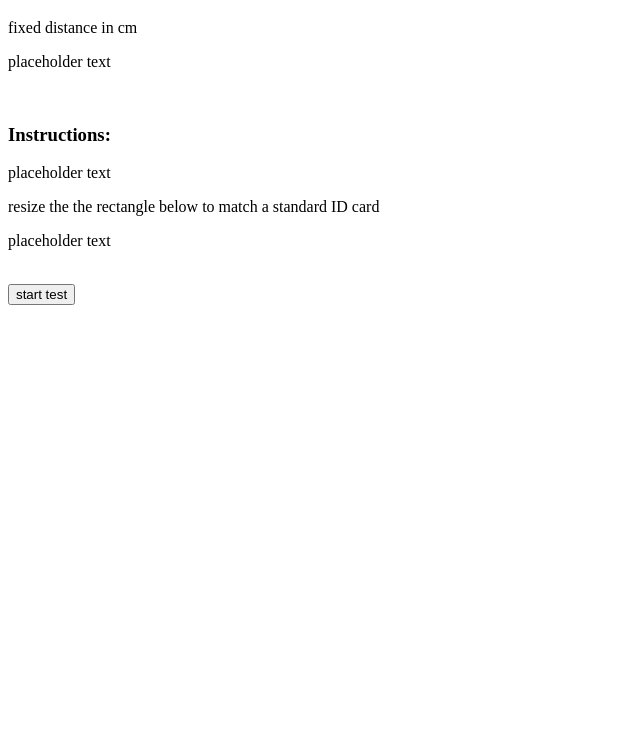
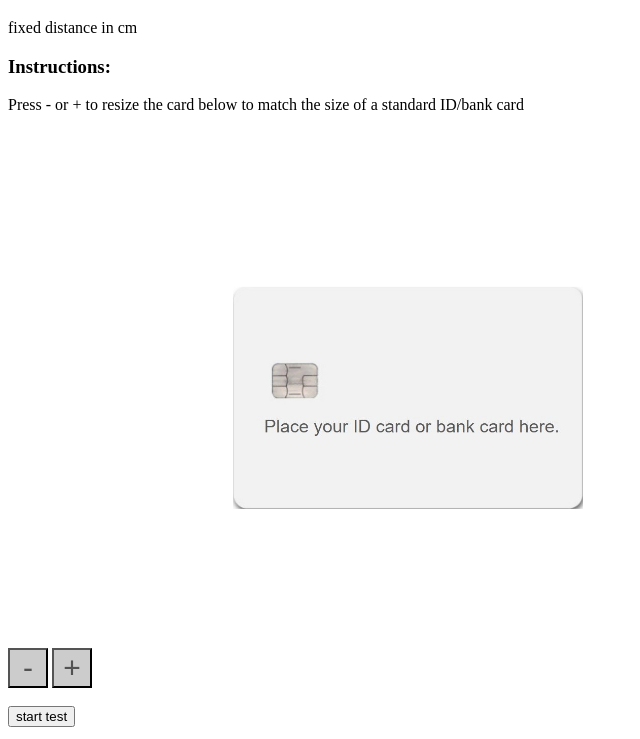
Before and after one commit to meijiulegy/GVO, a plain HTML site: page calibration1.html in a window 1280 px wide. Shown: the part 61-800 px from the top of the page, without its empty margins (0-640 px from the left). Drawn offline with Linux system fonts and the light colour scheme.

Commit message:
flow updated calibration 1 complete bijna?

```diff
--- a/calibration.js
+++ b/calibration.js
@@ -7,7 +7,7 @@ method 4: blindspot with fixed dot
 
 const myStoredStepCounter = localStorage.getItem('myStepCounter');
 myStepCounter = JSON.parse(myStoredStepCounter);
-console.log(myStepCounter);
+console.log('myStepCounter = ' + myStepCounter);
 
 if (myStepCounter == 1){
     /*
@@ -20,8 +20,30 @@ if (myStepCounter == 1){
     -1.5 deg blindspot vertical position: - (7.8/86)*x pixel
     horizontal +9 deg: +tan(9)*297/86 *x pixel
     horizontal +21 deg: +tan(21)*297/86 *x pixel
+    */
+    const myCardImg = document.getElementById('bankCard');
+    let currentWidth = myCardImg.width;
+    let blindSpotX = 0;
+    console.log(currentWidth);
 
-    */
+    function makeSmaller(){
+        currentWidth -= 20;
+        myCardImg.style.width = currentWidth + 'px';
+        console.log('card width = ' + currentWidth);
+    }
+    function makeBigger(){
+        currentWidth += 20;
+        myCardImg.style.width = currentWidth + 'px';
+        console.log('card width = ' + currentWidth);
+    }
+
+    function calculateBlindSpot(){
+        blindSpotX = Math.floor(currentWidth * 0.9256);
+        console.log(blindSpotX);
+        localStorage.setItem('blindSpotX', JSON.stringify(blindSpotX));
+    }
+
+
 } else if (myStepCounter == 2){
     /*
     display k pixels on screen
--- a/calibration1.html
+++ b/calibration1.html
@@ -9,12 +9,18 @@
 <body>
     <H1>Calibration Method 1</H1>
     <p>fixed distance in cm</p>
-    <p>placeholder text</p><br>
 
     <H3>Instructions:</H3>
-    <p>placeholder text</p>
-    <p>resize the the rectangle below to match a standard ID card</p>
-    <p>placeholder text</p><br>
+    <p>Press - or + to resize the card below to match the size of a standard ID/bank card</p><br>
+
+    <div class = "cardResizer">
+        <div class = "card">
+            <img class = "cardImg" id='bankCard' src = "card.jpg">
+        </div>
+        <button class = "smaller" onclick="makeSmaller()">-</button>
+        <button class = "bigger" onclick="makeBigger()">+</button>
+    </div><br>
+
 
 
     <a href="gvo.html"
@@ -22,7 +28,7 @@
                          'newwindow',
                          'width=screen.width, height=200');
               return false;"
-    ><button>start test</button></a>
+    ><button id="startGVO" onclick="calculateBlindSpot()">start test</button></a>
 
 
 
--- a/gvo.js
+++ b/gvo.js
@@ -3,7 +3,7 @@ const myStoredStepCounter = localStorage.getItem('myStepCounter');
 myStepCounter = JSON.parse(myStoredStepCounter);
 console.log('myStepCounter = ' + myStepCounter);
 myStepCounter +=1;
-console.log(myStepCounter);
+console.log('myStepCounter = ' + myStepCounter);
 localStorage.setItem('myStepCounter', JSON.stringify(myStepCounter));
 
 const acceptedResponseDeley = 1000; //response delayed after stimulus is shown must be < stimulusInterval - stimulusIntervalVariation
--- a/index.js
+++ b/index.js
@@ -1,4 +1,4 @@
 let myStepCounter = 0;
-console.log(myStepCounter);
+console.log('myStepCounter = ' + myStepCounter);
 
 localStorage.setItem('myStepCounter', JSON.stringify(myStepCounter));
--- a/style.css
+++ b/style.css
@@ -1,3 +1,30 @@
+.card {
+  height: 500px;
+  width: 800px;
+}
+
+.cardImg {
+  position: relative;
+  width: 350px;
+  top: 50%;
+  left: 50%;
+  transform: translate(-50%, -50%);
+}
+
+.cardResizer button{
+  position: relative;
+  width: 40px;
+  height: 40px;
+  top: 100%;
+  left: 0;
+  font-size: 30px;
+  background-color: hsla(0, 0%, 0%, 0.2);
+  color: rgba(0, 0, 0, 0.6);
+  cursor: pointer;
+}
+
+
+
 
 
 #resultDiagram {
```
Also changed, not shown: card.jpg (added).
